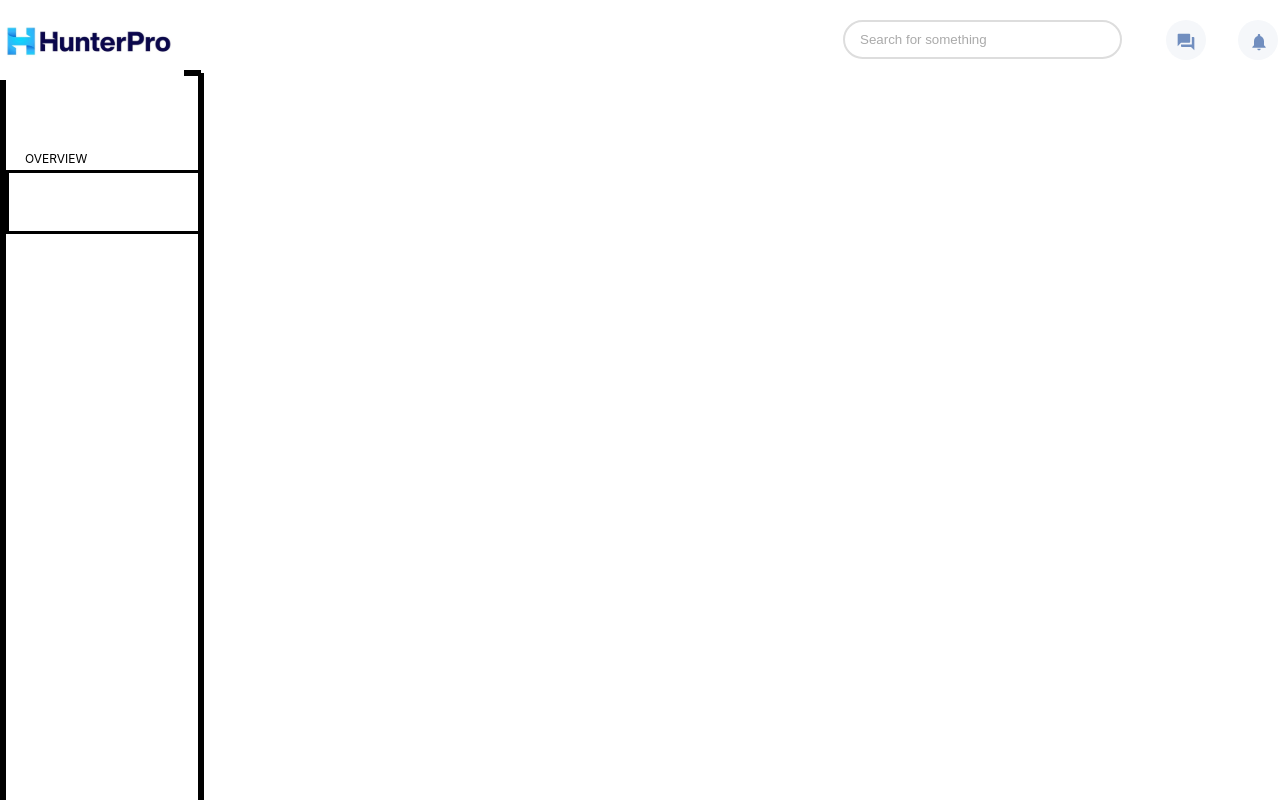
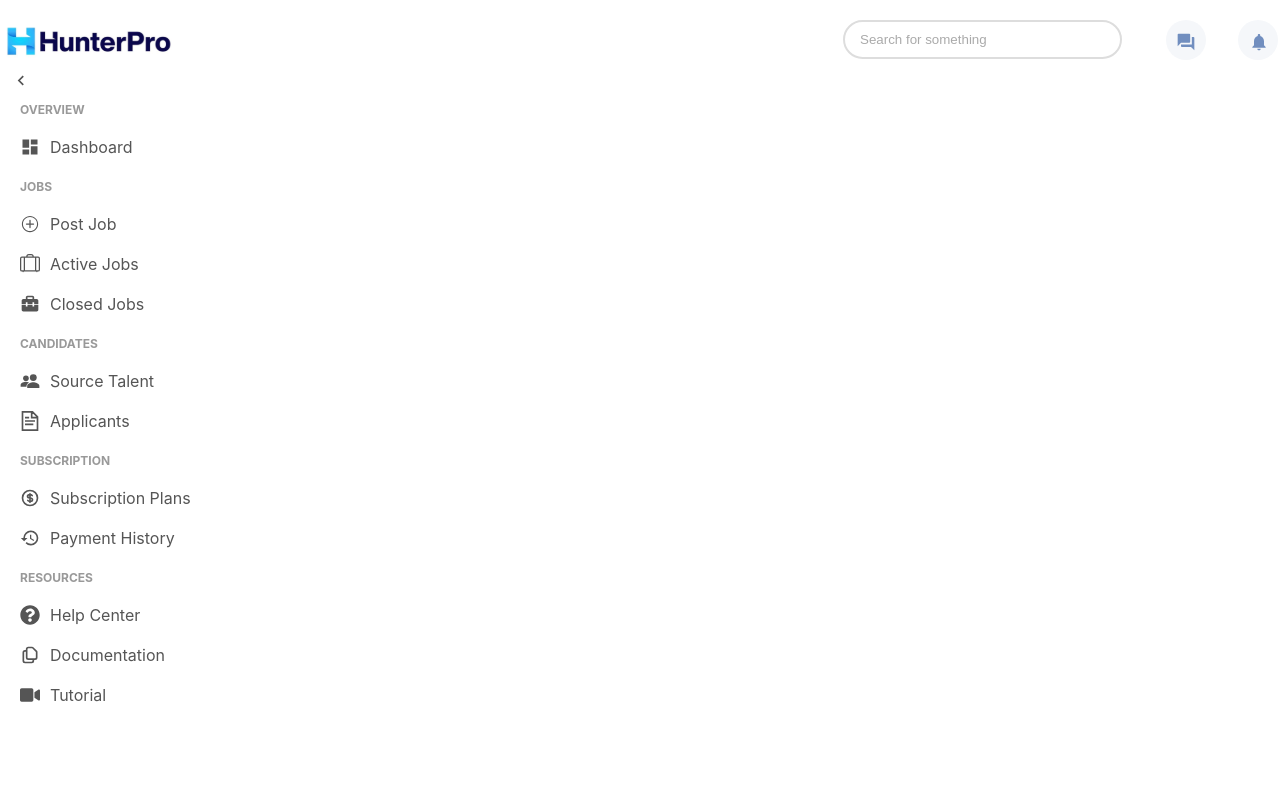
Before and after one commit to Harsh404/Login_Project, a React (Create React App) app in the folder my-tauri-app/: page / in a window 1280 px wide. Shown: the top 800 px of the page. Built offline with nearby package versions, Linux system fonts and the light colour scheme.

Commit message:
Side bar

```diff
--- a/my-tauri-app/package.json
+++ b/my-tauri-app/package.json
@@ -13,6 +13,7 @@
     "@testing-library/user-event": "^13.5.0",
     "react": "^18.3.1",
     "react-dom": "^18.3.1",
+    "react-icons": "^5.2.1",
     "react-scripts": "^5.0.1",
     "web-vitals": "^2.1.4"
   },
--- a/my-tauri-app/src/App.jsx
+++ b/my-tauri-app/src/App.jsx
@@ -4,6 +4,7 @@ import SideMenu from './components/SideMenu'
 import Dashboard from './components/Dashboard'
 import Navbar from './components/Navbar'
 import Sidebar from './components/Sidebar'
+import JobForm from './components/JobForm'
 
 export default function App() {
   return (
@@ -11,6 +12,7 @@ export default function App() {
     <Navbar/>
     <div className='body-cont'>
       <div className='sidebar-cont'>
+        {/* <JobForm/> */}
         <Sidebar/>
       </div>
       <div className='dashboard-cont'>
--- /dev/null
+++ b/my-tauri-app/src/components/JobForm.jsx
@@ -0,0 +1,64 @@
+import React from 'react';
+import '../components/styles/JobForm.css'; // Import the external CSS file
+
+const JobForm = () => {
+  return (
+    <div className="job-form-container">
+      <h1 className="job-form-heading">Post a Job</h1>
+      <div className="job-form">
+        <div className="job-form-row">
+          <div className="job-form-column">
+            <label className="job-form-label">Job Title</label>
+            <input type="text" className="job-form-input" />
+          </div>
+          <div className="job-form-column">
+            <label className="job-form-label">Department</label>
+            <input type="text" className="job-form-input" />
+          </div>
+        </div>
+        <div className="job-form-row">
+          <div className="job-form-column">
+            <label className="job-form-label">Industry</label>
+            <input type="text" className="job-form-input" />
+          </div>
+          <div className="job-form-column">
+            <label className="job-form-label">Location</label>
+            <input type="text" className="job-form-input" />
+          </div>
+        </div>
+        <div className="job-form-row">
+          <div className="job-form-column">
+            <label className="job-form-label">Relevant Experience Required</label>
+            <div className="job-form-select-wrapper">
+              <select className="job-form-select">
+                <option>Min</option>
+              </select>
+              <select className="job-form-select">
+                <option>Max</option>
+              </select>
+            </div>
+          </div>
+          <div className="job-form-column">
+            <label className="job-form-label">Salary Range</label>
+            <div className="job-form-salary-wrapper">
+              <input type="text" className="job-form-salary-input" placeholder="Min" />
+              <span className="job-form-salary-label">LPA</span>
+              <input type="text" className="job-form-salary-input" placeholder="Max" />
+              <span className="job-form-salary-label">LPA</span>
+            </div>
+          </div>
+        </div>
+        <div className="job-form-column">
+          <label className="job-form-label">Description</label>
+          <textarea className="job-form-textarea" />
+        </div>
+        <div className="job-form-button-group">
+          <button className="job-form-cancel-button">Cancel</button>
+          <button className="job-form-preview-button">Job Preview</button>
+        </div>
+      </div>
+    </div>
+  );
+};
+
+export default JobForm;
--- a/my-tauri-app/src/components/Sidebar.jsx
+++ b/my-tauri-app/src/components/Sidebar.jsx
@@ -1,53 +1,94 @@
-import React from 'react'
-import '../components/styles/Sidebar.css'
+import React, { useState } from 'react';
+import '../components/styles/Sidebar.css';
+import { FaQuestionCircle, FaVideo, FaArrowLeft, FaArrowRight } from 'react-icons/fa';
+import { MdDashboard, MdHistory, MdNavigateBefore, MdOutlineNavigateNext } from "react-icons/md";
+import { IoIosAddCircleOutline } from "react-icons/io";
+import { BsSuitcaseLg } from "react-icons/bs";
+import { BiSolidBriefcaseAlt2 } from "react-icons/bi";
+import { IoPeopleSharp } from "react-icons/io5";
+import { GrDocumentText } from "react-icons/gr";
+import { HiOutlineCurrencyDollar, HiOutlineDocumentDuplicate } from "react-icons/hi";
 
-export default function Sidebar() {
+const Sidebar = () => {
+  const [isCollapsed, setIsCollapsed] = useState(false);
+
+  const toggleSidebar = () => {
+    setIsCollapsed(!isCollapsed);
+  };
+
   return (
-    <div className='sidebar-cont'>
-            <p id='main-heading-content1'>OVERVIEW</p>
+    <>
+      <button className={`toggle-button ${isCollapsed ? 'collapsed' : ''}`} onClick={toggleSidebar}>
+        {isCollapsed ? <MdOutlineNavigateNext /> : <MdNavigateBefore />}
+      </button>
 
-        <div className='item1'>
-            <div className='item-1-logo1'></div>
-            <div className='item-1-content1'></div>
-        </div>
-
-        <div className='main-heading2'>
-            <div className='item2'>
-                <div className='item2-logo1'></div>
-                <div className='item2-content1'></div>
-            </div>
-            <div className='item3'>
-                <div className='item3-logo2'></div>
-                <div className='item3-content2'></div>
-            </div>
-            <div className='item4'>
-                <div className='item4-logo3'></div>
-                <div className='item4-content3'></div>
+      <div className={`sidebar ${isCollapsed ? 'collapsed' : ''}`}>
+        <div className="sidebar-content">
+          <div className="sidebar-menu">
+            <div className="menu-section">
+              <h3>OVERVIEW</h3>
+              <div className="menu-item">
+                <MdDashboard />
+                {!isCollapsed && <span>Dashboard</span>}
               </div>
             </div>
-        <div className='main-heading3'>
-            <div className='item5'>
-                <div className='item5-logo5'></div>
-                <div className='item5-content5'></div>
+            <div className="menu-section">
+              <h3>JOBS</h3>
+              <div className="menu-item">
+                <IoIosAddCircleOutline />
+                {!isCollapsed && <span>Post Job</span>}
               </div>
-            <div className='item6'>
-                <div className='item6-logo1'></div>
-                <div className='item6-content1'></div>
+              <div className="menu-item">
+                <BsSuitcaseLg />
+                {!isCollapsed && <span>Active Jobs</span>}
+              </div>
+              <div className="menu-item">
+                <BiSolidBriefcaseAlt2 />
+                {!isCollapsed && <span>Closed Jobs</span>}
               </div>
             </div>
-        <div className='main-heading4'>
-            <div className='item4'>
-                <div className='logo4'></div>
-                <div className='content4'></div>
+            <div className="menu-section">
+              <h3>CANDIDATES</h3>
+              <div className="menu-item">
+                <IoPeopleSharp />
+                {!isCollapsed && <span>Source Talent</span>}
+              </div>
+              <div className="menu-item">
+                <GrDocumentText />
+                {!isCollapsed && <span>Applicants</span>}
               </div>
             </div>
-        <div className='main-heading5'>
-            <div className='item5'>
-                <div className='logo5'></div>
-                <div className='content5'></div>
+            <div className="menu-section">
+              <h3>SUBSCRIPTION</h3>
+              <div className="menu-item">
+                <HiOutlineCurrencyDollar />
+                {!isCollapsed && <span>Subscription Plans</span>}
+              </div>
+              <div className="menu-item">
+                <MdHistory />
+                {!isCollapsed && <span>Payment History</span>}
               </div>
             </div>
+            <div className="menu-section">
+              <h3>RESOURCES</h3>
+              <div className="menu-item">
+                <FaQuestionCircle />
+                {!isCollapsed && <span>Help Center</span>}
+              </div>
+              <div className="menu-item">
+                <HiOutlineDocumentDuplicate />
+                {!isCollapsed && <span>Documentation</span>}
+              </div>
+              <div className="menu-item">
+                <FaVideo />
+                {!isCollapsed && <span>Tutorial</span>}
+              </div>
+            </div>
+          </div>
+        </div>
+      </div>
+    </>
+  );
+};
 
-    </div>
-  )
-}
+export default Sidebar;
--- /dev/null
+++ b/my-tauri-app/src/components/styles/JobForm.css
@@ -0,0 +1,102 @@
+.job-form-container {
+    width: 60%;
+    margin: 0 auto;
+    padding: 20px;
+    font-family: Arial, sans-serif;
+  }
+
+  .job-form-heading {
+    font-size: 24px;
+    margin-bottom: 20px;
+  }
+
+  .job-form {
+    border: 1px solid #ddd;
+    border-radius: 8px;
+    padding: 20px;
+  }
+
+  .job-form-row {
+    display: flex;
+    justify-content: space-between;
+    margin-bottom: 20px;
+  }
+
+  .job-form-column {
+    flex: 1;
+    margin-right: 20px;
+  }
+
+  .job-form-label {
+    display: block;
+    margin-bottom: 8px;
+    font-size: 14px;
+    font-weight: bold;
+  }
+
+  .job-form-input {
+    width: 100%;
+    padding: 10px;
+    border-radius: 4px;
+    border: 1px solid #ddd;
+  }
+
+  .job-form-textarea {
+    width: 100%;
+    height: 150px;
+    padding: 10px;
+    border-radius: 4px;
+    border: 1px solid #ddd;
+  }
+
+  .job-form-select-wrapper {
+    display: flex;
+    gap: 10px;
+  }
+
+  .job-form-select {
+    width: 100%;
+    padding: 10px;
+    border-radius: 4px;
+    border: 1px solid #ddd;
+  }
+
+  .job-form-salary-wrapper {
+    display: flex;
+    align-items: center;
+  }
+
+  .job-form-salary-input {
+    width: 45%;
+    padding: 10px;
+    border-radius: 4px;
+    border: 1px solid #ddd;
+    margin-right: 8px;
+  }
+
+  .job-form-salary-label {
+    margin-right: 8px;
+  }
+
+  .job-form-button-group {
+    display: flex;
+    justify-content: flex-end;
+    gap: 10px;
+  }
+
+  .job-form-cancel-button {
+    padding: 10px 20px;
+    background-color: #f0f0f0;
+    border: none;
+    border-radius: 4px;
+    cursor: pointer;
+  }
+
+  .job-form-preview-button {
+    padding: 10px 20px;
+    background-color: #0A0745;
+    color: white;
+    border: none;
+    border-radius: 4px;
+    cursor: pointer;
+  }
--- a/my-tauri-app/src/components/styles/Sidebar.css
+++ b/my-tauri-app/src/components/styles/Sidebar.css
@@ -1,26 +1,73 @@
-.sidebar-cont{
-    border: solid black;
-    width: 195px;
-    height: 1198px;
+.sidebar {
+  width: 195px;
+  height: 100%;
+  background-color: white;
+  padding: 20px;
+  transition: width 0.3s ease;
+  position: relative;
+  overflow: hidden; /* Hide overflow */
 }
-.main-heading1{
-    width: 62px;
-    height: 15px;
-    margin: 75px 0 0 19px;
-    border: solid black;
+
+.sidebar.collapsed {
+  width: 0; /* Hide the sidebar when collapsed */
+  padding: 0; /* Remove padding */
 }
-#main-heading-content1{
-    width: 62px;
-    height: 15px;
-    margin: 75px 0 0 19px;
-    font-family: inter;
-    font-size: 12px;
-    font-weight: 400;
 
+.sidebar-content {
+  display: flex;
+  flex-direction: column;
 }
-.item1{
-    border: solid;
-    height: 38px;
-    margin: 4px 0 0 0;
-    padding: 10px 30px 10px 30px;
+
+.sidebar.collapsed .sidebar-content {
+  display: none; /* Hide the content when collapsed */
 }
+
+.menu-item {
+  display: flex;
+  align-items: center;
+  padding: 10px 0;
+  color: #555;
+  cursor: pointer;
+  transition: color 0.3s;
+}
+
+.menu-item:hover {
+  color: #000;
+}
+
+.menu-item span {
+  margin-left: 10px;
+}
+
+.menu-item svg {
+  font-size: 20px;
+}
+
+.menu-section h3 {
+  font-size: 12px;
+  color: #999;
+  margin-bottom: 10px;
+  text-transform: uppercase;
+}
+
+.toggle-button {
+  font-size: 25px;
+  background-color: #ffff;
+  border: none;
+  cursor: pointer;
+  font-size: 20px;
+  color: #555;
+  position: fixed;
+  transform: translateY(-50%);
+  z-index: 1000;
+  transition: background-color 1.9s;
+  margin: 13px 0 0 5px;
+}
+
+.toggle-button:hover {
+  background-color: #ffffff;
+}
+
+.sidebar.collapsed ~ .toggle-button {
+  right: 10px; /* Position inside the view */
+}
```
Also changed, not shown: 1 other file (tests, documents, lock files or other folders). Lines whose indentation alone changed are shown as unchanged.
